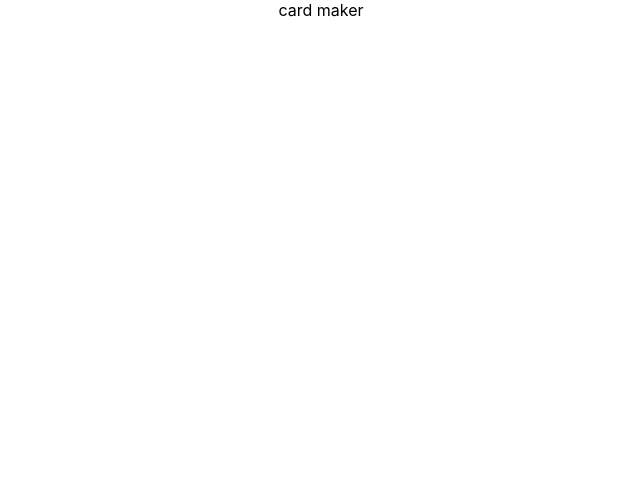
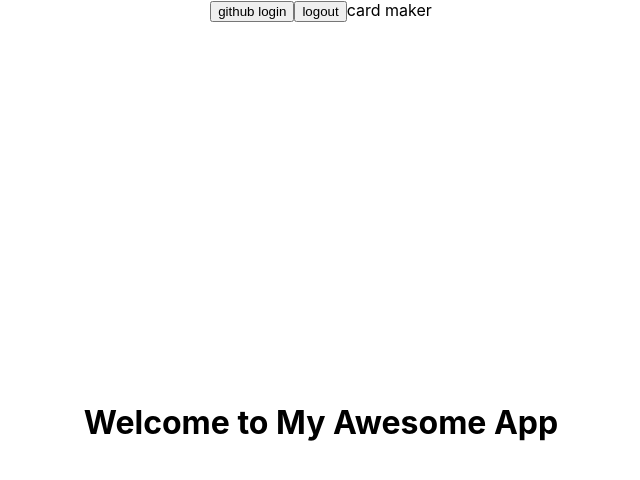
Before and after one commit to cheese-cake-cookie/react-card-maker, a React (Create React App) app: page /login in a window 1280 px wide. Shown: the top 480 px of the page, without its empty margins (319-959 px from the left). Built offline with nearby package versions, Linux system fonts and the light colour scheme; no server answers.

Commit message:
feat: Add github login

```diff
--- a/src/App.js
+++ b/src/App.js
@@ -1,9 +1,58 @@
+import firebase from 'firebase/app';
+import 'firebase/auth';
+import Login from './Login';
 import './App.css';
 
+const firebaseConfig = {
+  apiKey: process.env.REACT_APP_FIREBASE_API_KEY,
+  authDomain: 'react-card-maker.firebaseapp.com',
+  databaseURL: 'https://react-card-maker-default-rtdb.firebaseio.com',
+  projectId: 'react-card-maker',
+  storageBucket: 'react-card-maker.appspot.com',
+  messagingSenderId: process.env.REACT_APP_FIREBASE_MESSAGE_SENDER_ID,
+  appId: process.env.REACT_APP_FIREBASE_APP_ID,
+  measurementId: process.env.REACT_APP_FIREBASE_MEASUREMENT_ID,
+};
+
+// Initialize Firebase
+firebase.initializeApp(firebaseConfig);
+
 function App() {
+  firebase.auth().onAuthStateChanged((user) => {
+    if (user) {
+      console.log('already signin', user);
+    } else {
+      console.log('not signin');
+    }
+  });
+
+  const signOut = () => {
+    firebase
+      .auth()
+      .signOut()
+      .then(() => {
+        console.log('signout');
+      })
+      .catch(console.error);
+  };
+
+  const signInWithGithub = () => {
+    const provider = new firebase.auth.GithubAuthProvider();
+    provider.addScope('repo');
+
+    firebase
+      .auth()
+      .signInWithPopup(provider)
+      .then(console.log)
+      .catch(console.error);
+  };
+
   return (
     <div className="App">
+      <button onClick={signInWithGithub}>github login</button>
+      <button onClick={signOut}>logout</button>
       card maker
+      <Login></Login>
     </div>
   );
 }
--- /dev/null
+++ b/src/Login.jsx
@@ -0,0 +1,11 @@
+import styles from './Login.module.css';
+
+function Login() {
+  return (
+    <div className={styles.login__container}>
+      <h1>Welcome to My Awesome App</h1>
+    </div>
+  );
+}
+
+export default Login;
--- /dev/null
+++ b/src/Login.module.css
@@ -0,0 +1,8 @@
+.login__container {
+  display: flex;
+  flex-direction: column;
+  justify-content: center;
+  align-items: center;
+  width: 100vw;
+  height: 100vh;
+}
```
